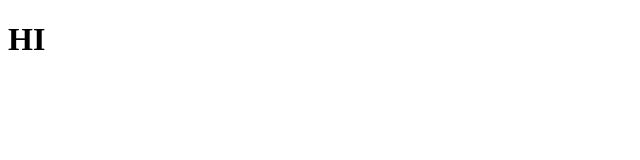
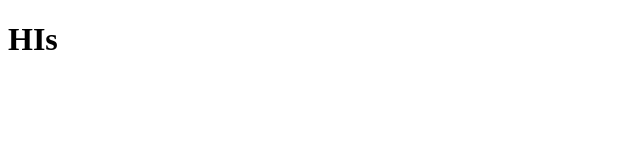
Before and after one commit to Nuttachai-K/Restaurant_Webpage_Bootstrap, a website: page index.html in a window 1280 px wide. Shown: the full height of the page, 0-640 px from the left. Drawn offline with Linux system fonts and the light colour scheme.

Commit message:
add package.json

```diff
--- a/index.html
+++ b/index.html
@@ -1,5 +1,5 @@
 <!DOCTYPE html>
 <head></head>
 <body>
-    <h1> HI </h1>
+    <h1> HIs </h1>
 </body>
```
Also changed, not shown: package.json (added, +24 -0 lines), 2 other files.
